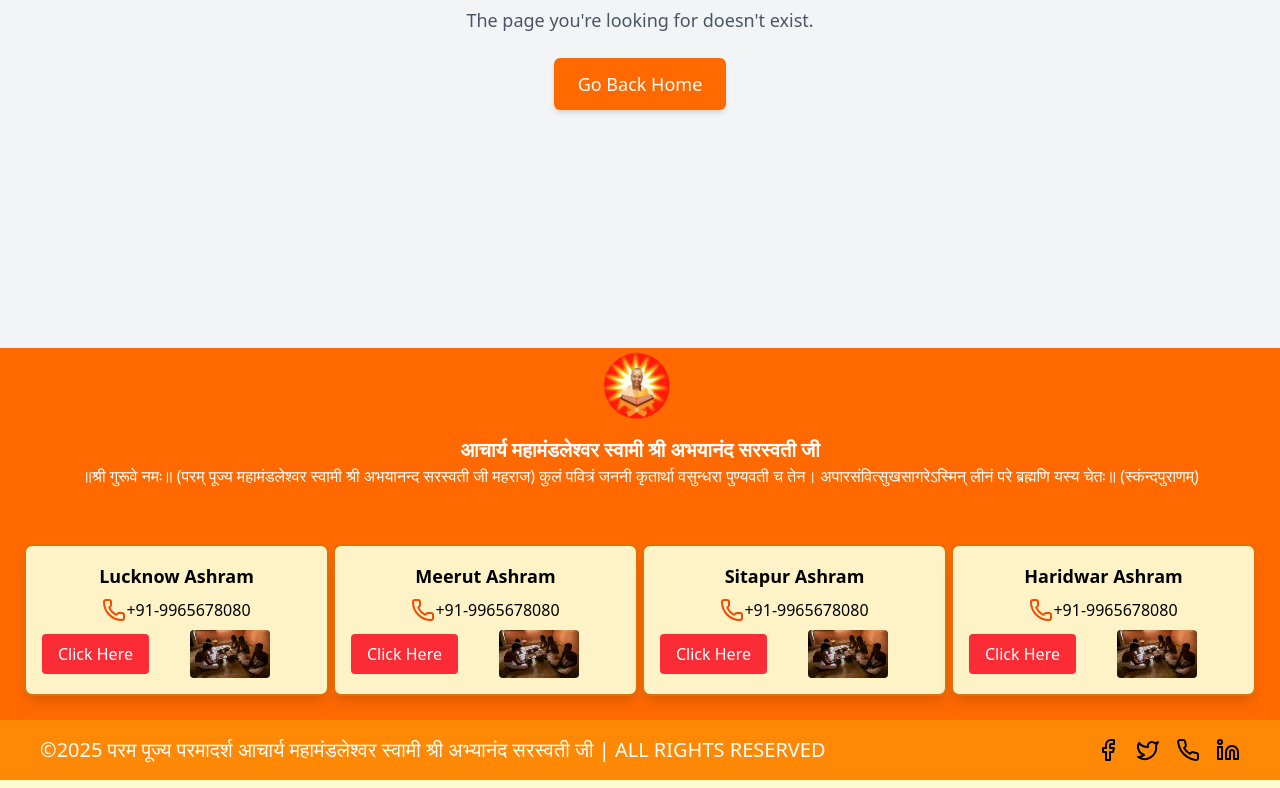
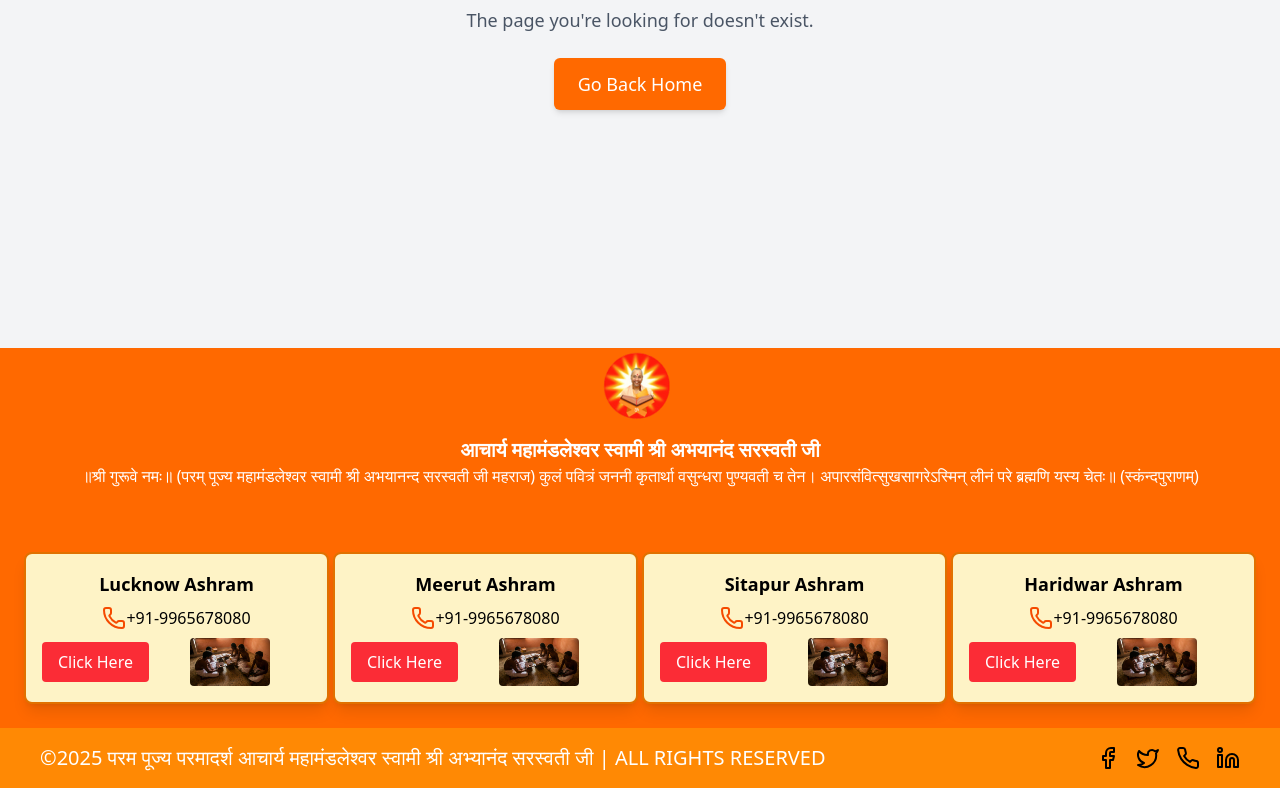
Before and after one commit to dev-ankit24/task, a React (Vite) app: page /error in a window 1280 px wide. Shown: the part 548-1336 px from the top of the page. Built offline with nearby package versions, Linux system fonts and the light colour scheme.

Commit message:
fix error

```diff
--- a/src/componets/Footer.jsx
+++ b/src/componets/Footer.jsx
@@ -30,7 +30,7 @@ export default function Footer() {
             { location: "Sitapur Ashram", number: "+91-9965678080" },
             { location: "Haridwar Ashram", number: "+91-9965678080" },
            ].map((item, index) => (
-            <div key={index} className="bg-amber-100 mt-8 border-amber-600 border-2 text-black p-4 rounded-lg shadow-lg text-center">
+            <div key={index} className="bg-amber-100 mt-10 border-amber-600 border-2 text-black p-4 rounded-lg shadow-lg text-center">
               <h3 className="text-lg font-semibold">{item.location}</h3>
               <div className="flex items-center justify-center mt-2">
                 <Phone className="text-orange-600 pl-[-3rem]" />
```
